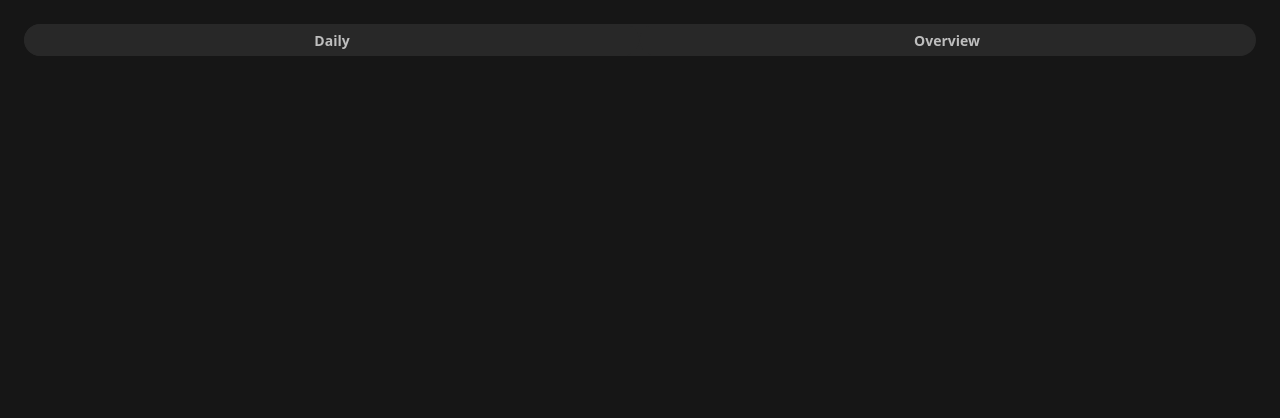
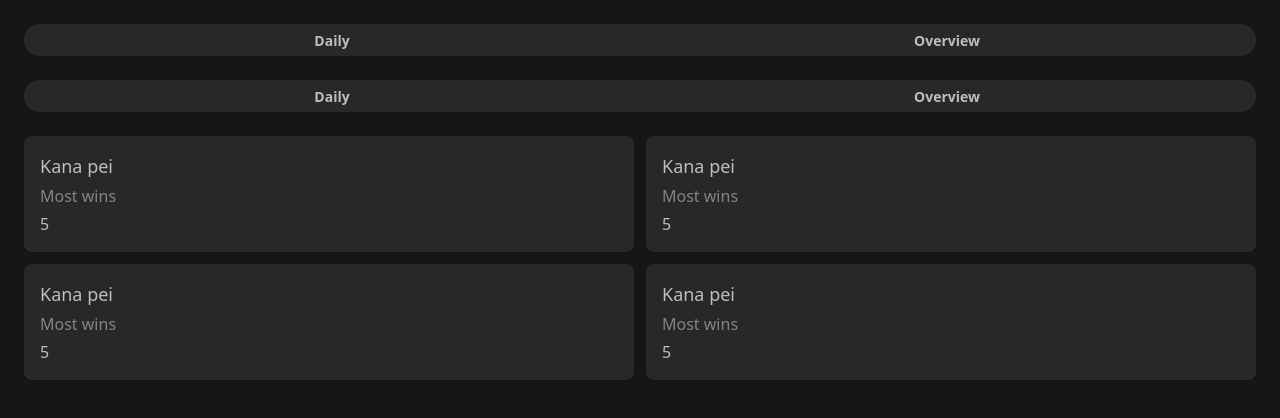
Before and after one commit to RangoDisco/zelvy, a Nuxt app in the folder web/: page / in a window 1280 px wide. Shown: the top 418 px of the page. Built offline with nearby package versions, Linux system fonts and the light colour scheme.

Commit message:
feat(home): added index page

```diff
--- /dev/null
+++ b/web/app/pages/index.vue
@@ -0,0 +1,26 @@
+<template>
+  <HomeViewSelector/>
+  <section v-if="$route.query.view === 'daily'" class="flex flex-col gap-6">
+    <section>
+      <h3 class="text-2xl">2025-09-11</h3>
+      <p>Winner: Bob</p>
+    </section>
+
+    <section class="carousel w-full bg-base-900 gap-2 md:gap-0 md:rounded-lg">
+      <HomeDailyGoalCard v-for="goal in [0, 2, 3, 4]" :goal="goal"/>
+    </section>
+
+    <section class="flex flex-col gap-2 w-full md:mx-auto">
+      <HomeDailyWorkoutCard v-for="workout in [0, 2, 3, 4]" :workout="workout"/>
+    </section>
+  </section>
+
+  <section v-else class="flex flex-col gap-6">
+    <section class="grid grid-cols-2 gap-3">
+      <HomeOverviewStatCard v-for="statCard in [0, 2, 3, 4]" :stat="statCard"/>
+    </section>
+  </section>
+</template>
+
+<script setup lang="ts">
+</script>
```
